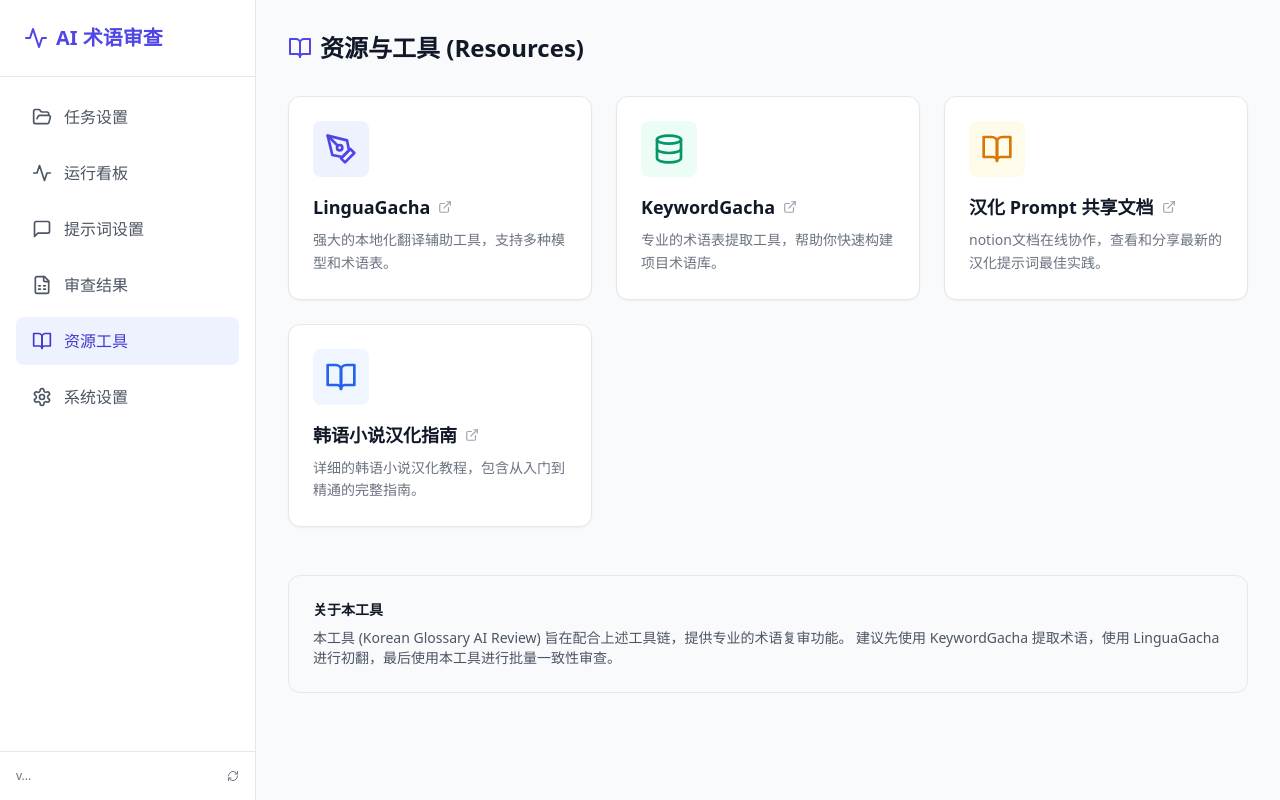
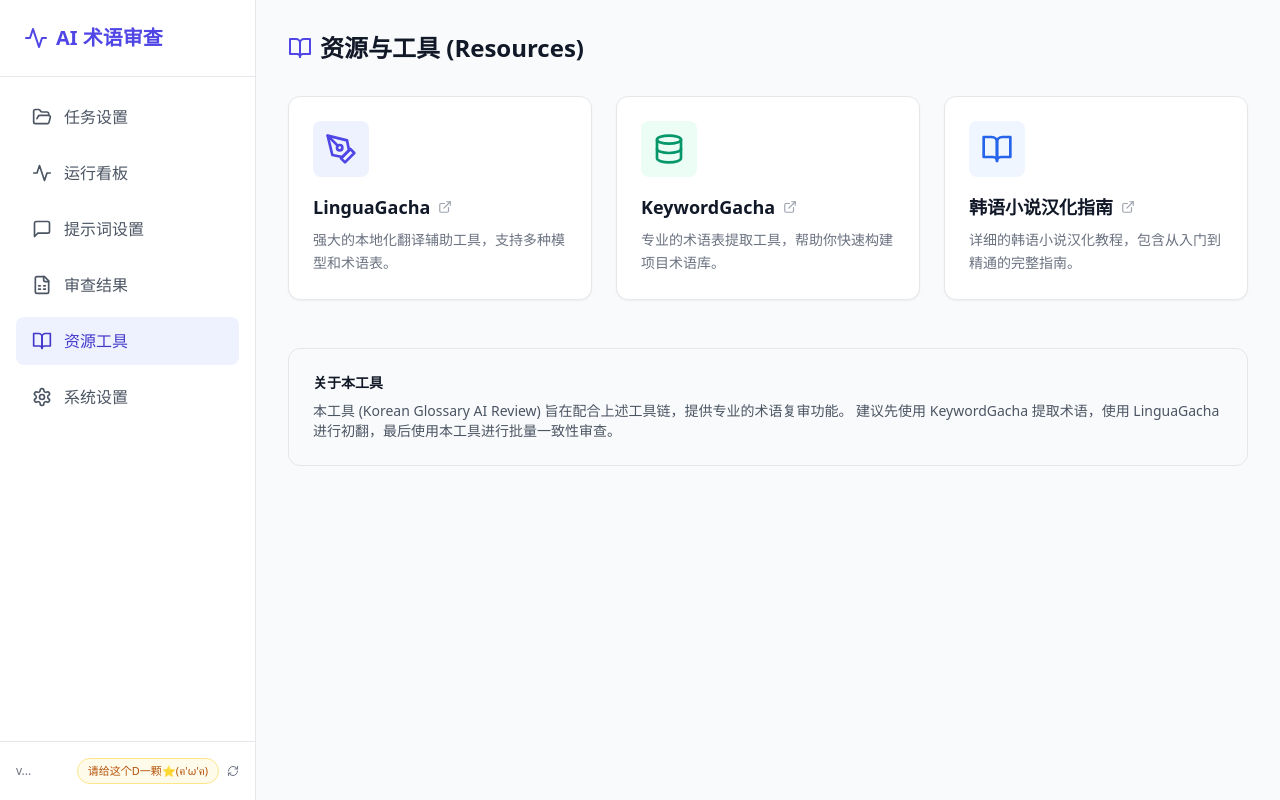
Before and after one commit to oodadoudou/Korean_glossary_AI_review_UI, a React (Vite) app in the folder frontend/: page / in a window 1280 px wide. Both pictures are taken after a click on the button "资源工具". Built offline with nearby package versions, Linux system fonts and the light colour scheme; no server answers.

Commit message:
chore: bump to v2.2.2 and refine UI copy

```diff
--- a/frontend/src/components/UpdateNotifier.jsx
+++ b/frontend/src/components/UpdateNotifier.jsx
@@ -1,6 +1,8 @@
 import React, { useState, useEffect } from 'react';
-import { Download, RefreshCw, AlertCircle } from 'lucide-react';
+import { Download, RefreshCw, AlertCircle, Star } from 'lucide-react';
 import api from '../api/client';
+
+const GITHUB_REPO_URL = 'https://github.com/oodadoudou/Korean_glossary_AI_review_UI';
 
 export default function UpdateNotifier() {
     const [currentVersion, setCurrentVersion] = useState('');
@@ -94,8 +96,19 @@
 
     // Default version display
     return (
-        <div className="p-4 border-t border-gray-200 flex justify-between items-center text-xs text-gray-500">
+        <div className="p-4 border-t border-gray-200 flex items-center justify-between gap-3 text-xs text-gray-500">
             <span>{currentVersion || 'v...'}</span>
+            <div className="flex items-center gap-2">
+                <a
+                    href={GITHUB_REPO_URL}
+                    target="_blank"
+                    rel="noopener noreferrer"
+                    className="inline-flex items-center gap-1.5 rounded-full border border-amber-200 bg-amber-50 px-2.5 py-1 text-[11px] font-medium text-amber-700 transition-colors hover:border-amber-300 hover:bg-amber-100 hover:text-amber-800"
+                    title="前往 GitHub 仓库点个 Star"
+                >
+
+                    <span>请给这个D一颗⭐️(ฅ'ω'ฅ)</span>
+                </a>
                 <button
                     onClick={checkUpdates}
                     disabled={status === 'checking'}
@@ -105,5 +118,6 @@
                     <RefreshCw size={12} className={status === 'checking' ? 'animate-spin' : ''} />
                 </button>
             </div>
+        </div>
     );
 }
--- a/frontend/src/pages/Resources.jsx
+++ b/frontend/src/pages/Resources.jsx
@@ -16,13 +16,6 @@
             url: "https://github.com/neavo/KeywordGacha",
             icon: <Database className="w-8 h-8 text-emerald-600" />,
             color: "bg-emerald-50"
-        },
-        {
-            title: "汉化 Prompt 共享文档",
-            description: "notion文档在线协作，查看和分享最新的汉化提示词最佳实践。",
-            url: "https://nebula-truffle-0d4.notion.site/prompt-2db8b4c62abd8003b195c6758b8a5ac4",
-            icon: <BookOpen className="w-8 h-8 text-amber-600" />,
-            color: "bg-amber-50"
         },
         {
             title: "韩语小说汉化指南",
```
Also changed, not shown: 2 other files (tests, documents, lock files or other folders). Lines whose indentation alone changed are shown as unchanged.
